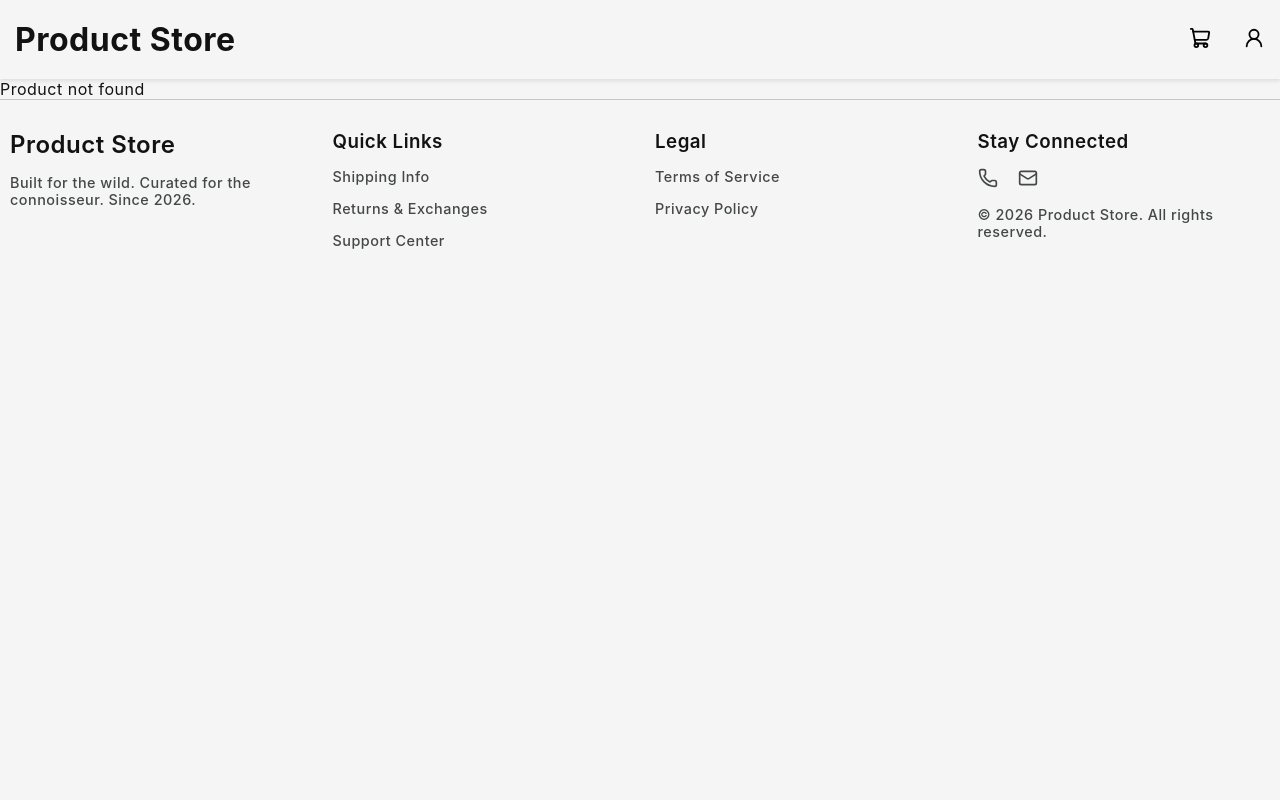
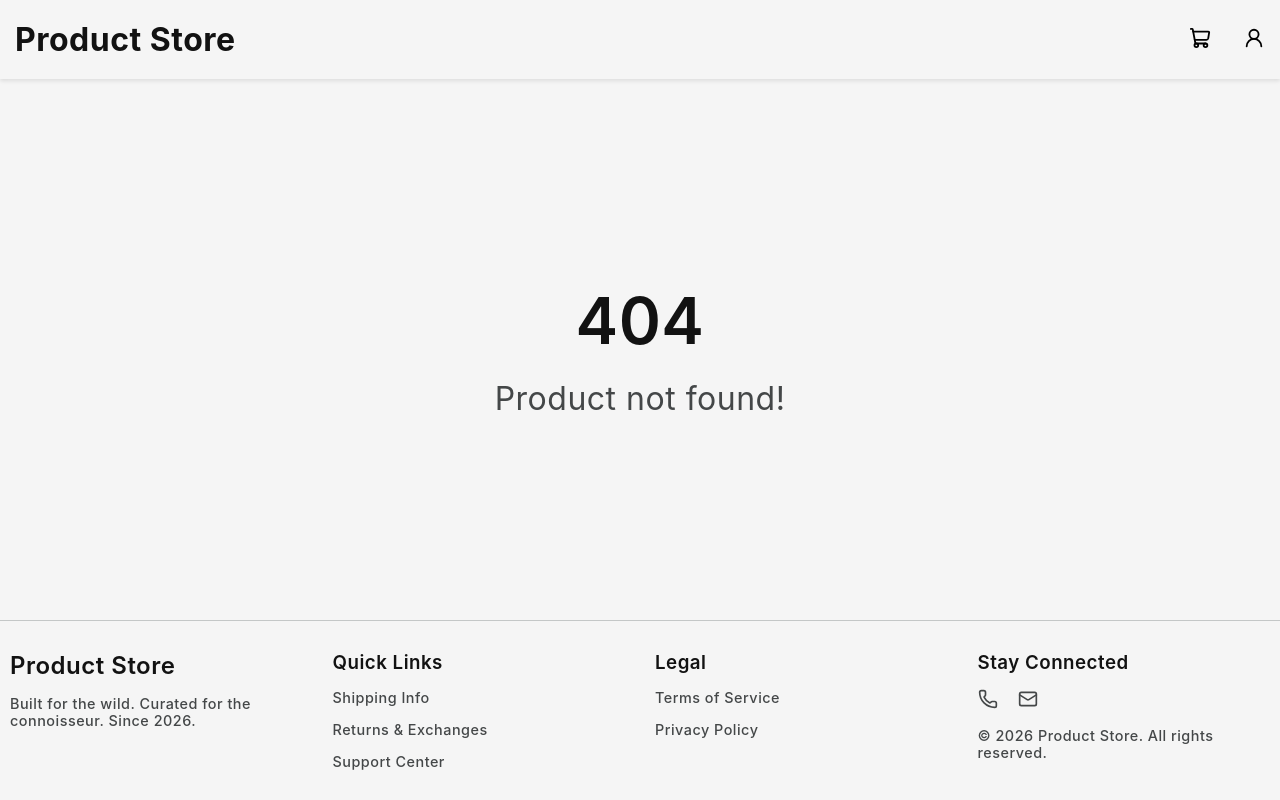
Before and after one commit to neel-1905/nua-assignment, a React (Vite) app: page / in a window 1280 px wide. Built offline with nearby package versions, Linux system fonts and the light colour scheme; no server answers.

Commit message:
not found page

```diff
--- a/src/App.tsx
+++ b/src/App.tsx
@@ -8,8 +8,9 @@ export default function App() {
     <Router>
       <div className="app-wrapper">
         <Navbar />
-
-        <ProductDetailPage />
+        <div className="content-wrapper">
+          <ProductDetailPage />
+        </div>
 
         <Footer />
       </div>
--- /dev/null
+++ b/src/components/not-found/not-found.module.scss
@@ -0,0 +1,19 @@
+@use "../../styles/mixins" as *;
+@use "../../styles/variables" as *;
+
+.notFound {
+  flex: 1;
+  @include flex-center;
+  flex-direction: column;
+  gap: 20px;
+
+  h1 {
+    font-size: 4rem;
+    font-weight: 600;
+  }
+
+  p {
+    font-size: 2rem;
+    color: $primary-muted;
+  }
+}
--- /dev/null
+++ b/src/components/not-found/not-found.tsx
@@ -0,0 +1,12 @@
+import styles from "./not-found.module.scss";
+
+const NotFound = () => {
+  return (
+    <div className={styles.notFound}>
+      <h1>404</h1>
+      <p>Product not found!</p>
+    </div>
+  );
+};
+
+export default NotFound;
--- a/src/components/product-detail-page/product-detail-page.tsx
+++ b/src/components/product-detail-page/product-detail-page.tsx
@@ -4,18 +4,17 @@ import { LoaderCircle } from "lucide-react";
 import styles from "./product-detail-page.module.scss";
 import ProductInfo from "../product-info/product-info";
 import { useSearchParams } from "react-router-dom";
+import NotFound from "../not-found/not-found";
 
 const ProductDetailPage = () => {
   const [searchParams] = useSearchParams();
   const productId = searchParams.get("id");
   const { product, loading, error } = useProduct(productId || "4");
 
-  console.log(product, loading, error);
-
-  if (!loading && !product) return <>Product not found</>;
+  if (!loading && !product) return <NotFound />;
 
   return (
-    <div className="content-wrapper">
+    <>
       {loading && !error && (
         <div className={styles.loaderContainer}>
           <LoaderCircle className={styles.loader} size={50} />
@@ -36,7 +35,7 @@ const ProductDetailPage = () => {
           </section>
         </>
       )}
-    </div>
+    </>
   );
 };
 
--- a/src/styles/_global.scss
+++ b/src/styles/_global.scss
@@ -37,6 +37,8 @@ body {
   margin: 0 auto;
   padding: 30px 15px;
   flex: 1;
+  display: flex;
+  flex-direction: column;
   // border-left: 1px solid $primary;
   // border-right: 1px solid $primary;
 }
```
